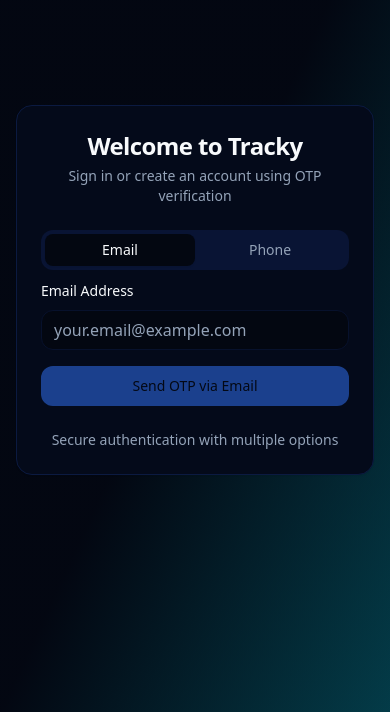
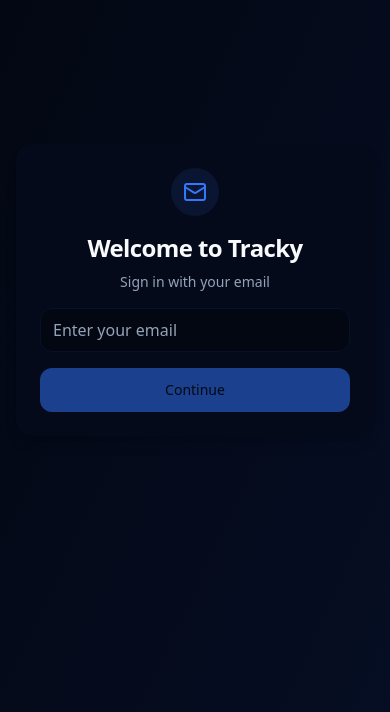
Before and after one commit to vathsa1820/tracky-future-flow, a React (Vite) app: page /auth in a window 390 px wide. Shown: the part 132-844 px from the top of the page. Built offline with nearby package versions, Linux system fonts and the light colour scheme.

Commit message:
Simplify login page
Remove phone number authentication and simplify the UI for a cleaner login experience.

```diff
--- a/src/pages/Auth.tsx
+++ b/src/pages/Auth.tsx
@@ -3,23 +3,19 @@ import { useNavigate } from "react-router-dom";
 import { supabase } from "@/integrations/supabase/client";
 import { Button } from "@/components/ui/button";
 import { Input } from "@/components/ui/input";
-import { Label } from "@/components/ui/label";
-import { Tabs, TabsContent, TabsList, TabsTrigger } from "@/components/ui/tabs";
 import { Card, CardContent, CardDescription, CardHeader, CardTitle } from "@/components/ui/card";
 import { useToast } from "@/hooks/use-toast";
 import { InputOTP, InputOTPGroup, InputOTPSlot } from "@/components/ui/input-otp";
 import { z } from "zod";
+import { Mail } from "lucide-react";
 
 const emailSchema = z.string().email("Invalid email address");
-const phoneSchema = z.string().regex(/^\+?[1-9]\d{1,14}$/, "Invalid phone number format. Use international format (e.g., +1234567890)");
 
 const Auth = () => {
   const [email, setEmail] = useState("");
-  const [phone, setPhone] = useState("");
   const [otp, setOtp] = useState("");
   const [isOtpSent, setIsOtpSent] = useState(false);
   const [loading, setLoading] = useState(false);
-  const [authMethod, setAuthMethod] = useState<"email" | "phone">("email");
   const navigate = useNavigate();
   const { toast } = useToast();
 
@@ -40,7 +36,7 @@ const Auth = () => {
     return () => subscription.unsubscribe();
   }, [navigate]);
 
-  const handleSendEmailOTP = async () => {
+  const handleSendOTP = async () => {
     try {
       emailSchema.parse(email);
     } catch (error) {
@@ -64,50 +60,9 @@ const Auth = () => {
       if (error) throw error;
 
       setIsOtpSent(true);
-      setAuthMethod("email");
       toast({
-        title: "OTP Sent",
+        title: "Code Sent",
         description: "Check your email for the verification code",
-      });
-    } catch (error: any) {
-      toast({
-        title: "Error",
-        description: error.message,
-        variant: "destructive",
-      });
-    } finally {
-      setLoading(false);
-    }
-  };
-
-  const handleSendPhoneOTP = async () => {
-    try {
-      phoneSchema.parse(phone);
-    } catch (error) {
-      toast({
-        title: "Invalid Phone Number",
-        description: "Please enter a valid phone number in international format (e.g., +1234567890)",
-        variant: "destructive",
-      });
-      return;
-    }
-
-    setLoading(true);
-    try {
-      const { error } = await supabase.auth.signInWithOtp({
-        phone,
-        options: {
-          shouldCreateUser: true,
-        },
-      });
-
-      if (error) throw error;
-
-      setIsOtpSent(true);
-      setAuthMethod("phone");
-      toast({
-        title: "OTP Sent",
-        description: "Check your phone for the verification code",
       });
     } catch (error: any) {
       toast({
@@ -123,7 +78,7 @@ const Auth = () => {
   const handleVerifyOTP = async () => {
     if (otp.length !== 6) {
       toast({
-        title: "Invalid OTP",
+        title: "Invalid Code",
         description: "Please enter the 6-digit code",
         variant: "destructive",
       });
@@ -132,17 +87,17 @@ const Auth = () => {
 
     setLoading(true);
     try {
-      const verifyParams = authMethod === "email"
-        ? { email, token: otp, type: "email" as const }
-        : { phone, token: otp, type: "sms" as const };
-
-      const { error } = await supabase.auth.verifyOtp(verifyParams);
+      const { error } = await supabase.auth.verifyOtp({
+        email,
+        token: otp,
+        type: "email"
+      });
 
       if (error) throw error;
 
       toast({
         title: "Success",
-        description: "Successfully authenticated!",
+        description: "Welcome back!",
       });
     } catch (error: any) {
       toast({
@@ -157,30 +112,22 @@ const Auth = () => {
 
   const handleResendOTP = async () => {
     setOtp("");
-    if (authMethod === "email") {
-      await handleSendEmailOTP();
-    } else {
-      await handleSendPhoneOTP();
-    }
+    await handleSendOTP();
   };
 
   if (isOtpSent) {
     return (
-      <div className="min-h-screen flex items-center justify-center bg-gradient-to-br from-background via-background to-accent/20 p-4">
-        <Card className="w-full max-w-md">
-          <CardHeader className="space-y-1">
-            <CardTitle className="text-2xl font-bold text-center">Verify OTP</CardTitle>
-            <CardDescription className="text-center">
-              Enter the 6-digit code sent to your {authMethod}
+      <div className="min-h-screen flex items-center justify-center bg-gradient-to-br from-background via-surface to-surface-elevated p-4">
+        <Card className="w-full max-w-sm border-0 shadow-lg">
+          <CardHeader className="space-y-2 text-center pb-4">
+            <CardTitle className="text-2xl">Verify Code</CardTitle>
+            <CardDescription>
+              Enter the code sent to {email}
             </CardDescription>
           </CardHeader>
-          <CardContent className="space-y-4">
+          <CardContent className="space-y-6">
             <div className="flex justify-center">
-              <InputOTP
-                maxLength={6}
-                value={otp}
-                onChange={setOtp}
-              >
+              <InputOTP maxLength={6} value={otp} onChange={setOtp}>
                 <InputOTPGroup>
                   <InputOTPSlot index={0} />
                   <InputOTPSlot index={1} />
@@ -197,28 +144,28 @@ const Auth = () => {
               disabled={loading || otp.length !== 6}
               className="w-full"
             >
-              {loading ? "Verifying..." : "Verify OTP"}
+              {loading ? "Verifying..." : "Verify"}
             </Button>
 
             <div className="text-center space-y-2">
               <Button
-                variant="ghost"
+                variant="link"
                 onClick={handleResendOTP}
                 disabled={loading}
                 className="text-sm"
               >
-                Resend OTP
+                Resend code
               </Button>
               <Button
-                variant="ghost"
+                variant="link"
                 onClick={() => {
                   setIsOtpSent(false);
                   setOtp("");
                 }}
                 disabled={loading}
-                className="text-sm w-full"
+                className="text-sm block mx-auto"
               >
-                Use different {authMethod}
+                Change email
               </Button>
             </div>
           </CardContent>
@@ -228,71 +175,37 @@ const Auth = () => {
   }
 
   return (
-    <div className="min-h-screen flex items-center justify-center bg-gradient-to-br from-background via-background to-accent/20 p-4">
-      <Card className="w-full max-w-md">
-        <CardHeader className="space-y-1">
-          <CardTitle className="text-2xl font-bold text-center">Welcome to Tracky</CardTitle>
-          <CardDescription className="text-center">
-            Sign in or create an account using OTP verification
+    <div className="min-h-screen flex items-center justify-center bg-gradient-to-br from-background via-surface to-surface-elevated p-4">
+      <Card className="w-full max-w-sm border-0 shadow-lg">
+        <CardHeader className="space-y-2 text-center pb-4">
+          <div className="flex justify-center mb-2">
+            <div className="h-12 w-12 rounded-full bg-primary/10 flex items-center justify-center">
+              <Mail className="h-6 w-6 text-primary" />
+            </div>
+          </div>
+          <CardTitle className="text-2xl">Welcome to Tracky</CardTitle>
+          <CardDescription>
+            Sign in with your email
           </CardDescription>
         </CardHeader>
-        <CardContent>
-          {/* Email and Phone Tabs */}
-          <Tabs defaultValue="email" className="w-full">
-            <TabsList className="grid w-full grid-cols-2">
-              <TabsTrigger value="email">Email</TabsTrigger>
-              <TabsTrigger value="phone">Phone</TabsTrigger>
-            </TabsList>
-
-            <TabsContent value="email" className="space-y-4">
+        <CardContent className="space-y-4">
           <div className="space-y-2">
-                <Label htmlFor="email">Email Address</Label>
             <Input
-                  id="email"
               type="email"
-                  placeholder="your.email@example.com"
+              placeholder="Enter your email"
               value={email}
               onChange={(e) => setEmail(e.target.value)}
-                  onKeyDown={(e) => e.key === "Enter" && handleSendEmailOTP()}
+              onKeyDown={(e) => e.key === "Enter" && handleSendOTP()}
+              className="h-11"
             />
           </div>
           <Button
-                onClick={handleSendEmailOTP}
+            onClick={handleSendOTP}
             disabled={loading || !email}
-                className="w-full"
+            className="w-full h-11"
           >
-                {loading ? "Sending..." : "Send OTP via Email"}
+            {loading ? "Sending..." : "Continue"}
           </Button>
-            </TabsContent>
-
-            <TabsContent value="phone" className="space-y-4">
-              <div className="space-y-2">
-                <Label htmlFor="phone">Phone Number</Label>
-                <Input
-                  id="phone"
-                  type="tel"
-                  placeholder="+1234567890"
-                  value={phone}
-                  onChange={(e) => setPhone(e.target.value)}
-                  onKeyDown={(e) => e.key === "Enter" && handleSendPhoneOTP()}
-                />
-                <p className="text-xs text-muted-foreground">
-                  Use international format (e.g., +1234567890)
-                </p>
-              </div>
-              <Button
-                onClick={handleSendPhoneOTP}
-                disabled={loading || !phone}
-                className="w-full"
-              >
-                {loading ? "Sending..." : "Send OTP via SMS"}
-              </Button>
-            </TabsContent>
-          </Tabs>
-
-          <div className="mt-6 text-center text-sm text-muted-foreground">
-            <p>Secure authentication with multiple options</p>
-          </div>
         </CardContent>
       </Card>
     </div>
```
Lines whose indentation alone changed are shown as unchanged.
